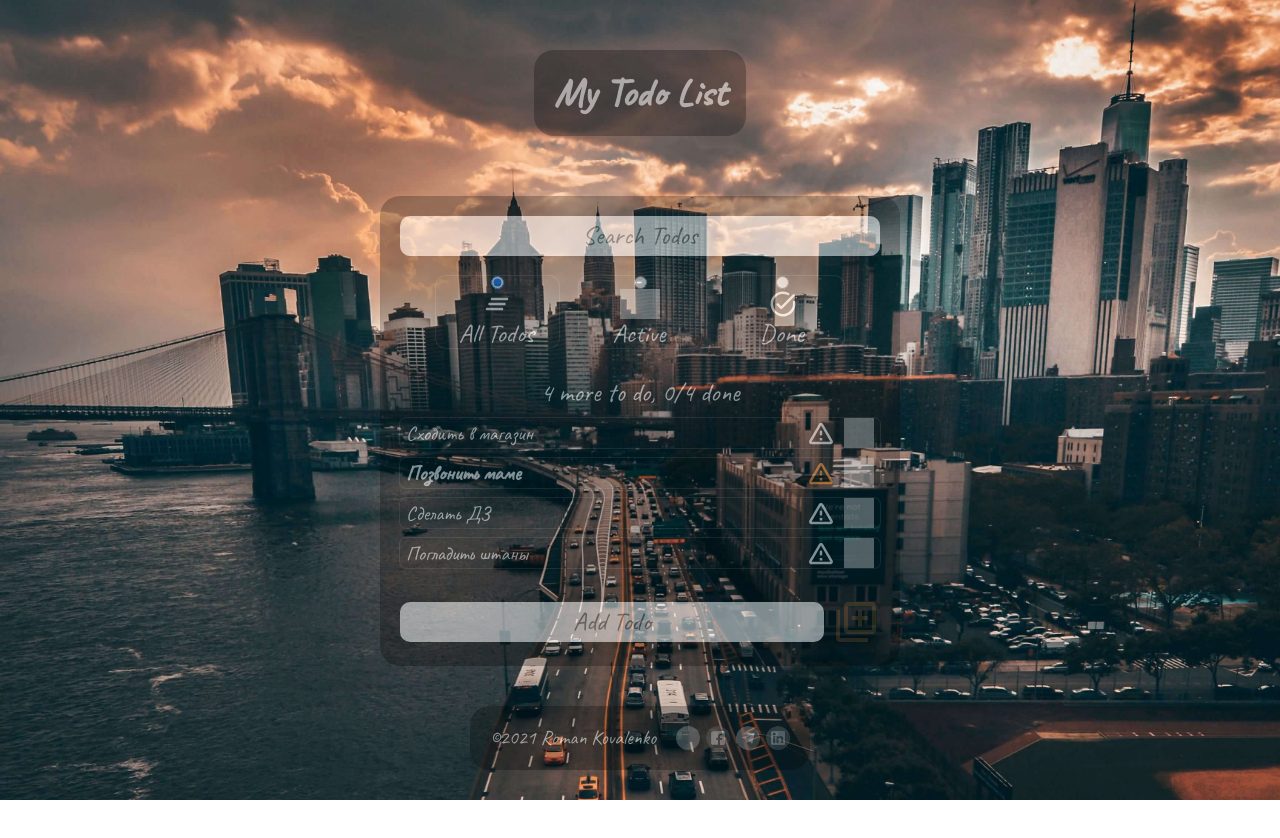
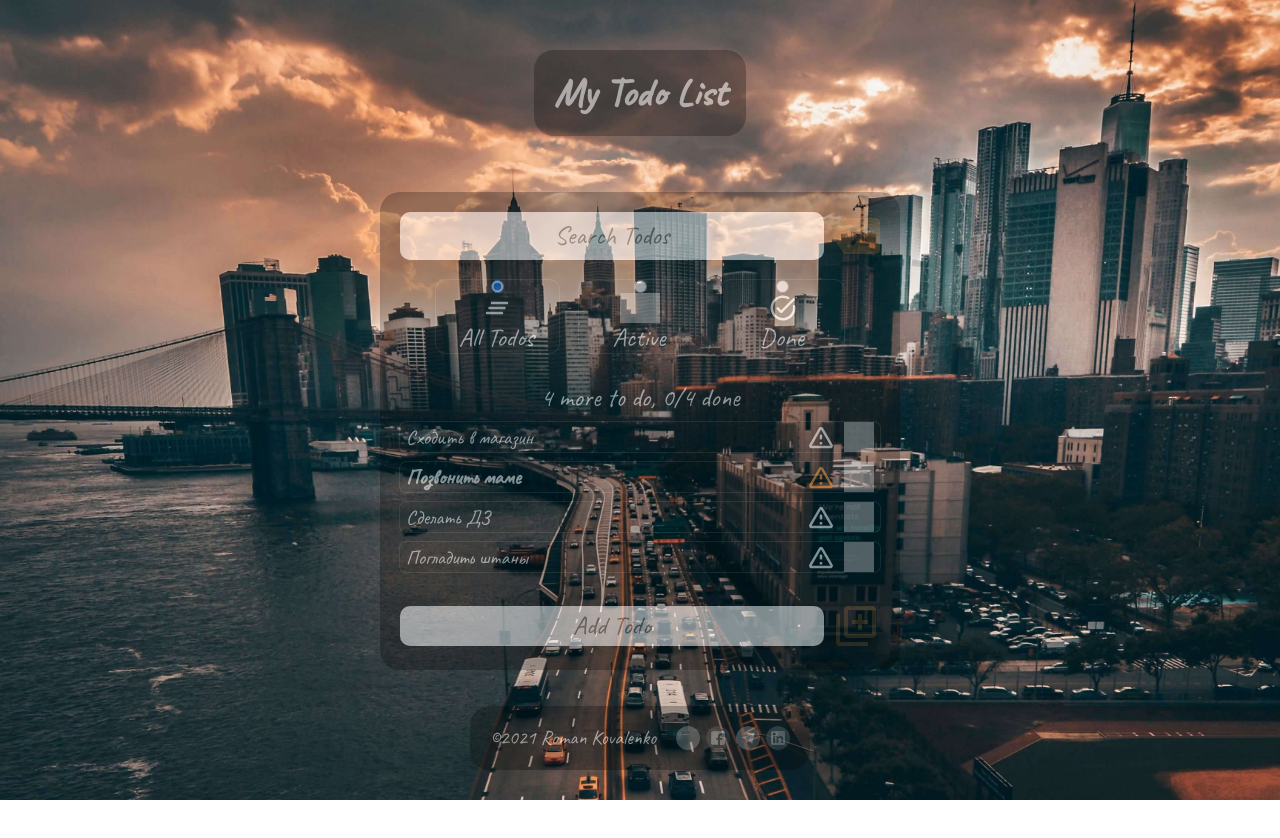
Before and after one commit to ramach05/todo-react-redux, a React (Create React App) app: page / in a window 1280 px wide. Shown: the top 838 px of the page. Built offline with nearby package versions, Linux system fonts and the light colour scheme; grey boxes are pictures that could not be loaded.

Commit message:
feat: create filter for title

```diff
--- a/src/components/AddSection/AddSection.js
+++ b/src/components/AddSection/AddSection.js
@@ -79,7 +79,7 @@ function AddSection({ onAddItem, countTotal }) {
               alt="add todo."
               className="icon icon_add-section"
             />
-            <div className="todo-item__btn-hint">add Todo</div>
+            <p className="todo-item__btn-hint">add Todo</p>
           </button>
         ) : (
           <button type="submit" disabled className="todo-item__btn">
--- a/src/components/AppMain/AppMain.js
+++ b/src/components/AppMain/AppMain.js
@@ -1,4 +1,4 @@
-import React, { useState } from "react";
+import React, { useEffect, useState } from "react";
 
 import "./AppMain.css";
 import TodoListItems from "../TodoListItems/TodoListItems";
@@ -12,6 +12,32 @@ let newTodoId = 100; // начало отсчета id новых задач (д
 
 function AppMain() {
   const [todoData, setTodoData] = useState(initialTodoData);
+  const [filter, setFilter] = useState({
+    isFiltered: false,
+    filterText: "",
+  });
+
+  useEffect(() => {
+    const { isFiltered, filterText } = filter;
+
+    if (isFiltered && filterText) {
+      // return
+    }
+    if (isFiltered && !filterText) {
+      // return ;
+    }
+    if (!isFiltered && filterText) {
+      return setTodoData(
+        initialTodoData.filter((item) =>
+          item.title.toLowerCase().includes(filterText)
+        )
+      );
+    }
+
+    return setTodoData(initialTodoData);
+  }, [filter]);
+
+  console.log("filter :>> ", filter);
 
   const countTodos = {
     countTotal: todoData.length,
@@ -84,7 +110,7 @@ function AppMain() {
   return (
     <main className="main">
       <article>
-        <Filter />
+        <Filter setFilter={setFilter} />
         <CounterTodos countTodos={countTodos} />
         <TodoListItems renderTodoItems={renderTodoItems} />
         <AddSection onAddItem={addItem} countTotal={countTodos.countTotal} />
--- a/src/components/Filter/Filter.css
+++ b/src/components/Filter/Filter.css
@@ -4,6 +4,14 @@
   align-items: center;
 
   margin: 0 0 calc(14px + (30 - 14) * ((100vw - 320px) / (1280 - 320))) 0;
+}
+
+.filter-form__filter-wrapp {
+  display: flex;
+
+  margin: 0 0 calc(10px + (20 - 10) * ((100vw - 320px) / (1280 - 320))) 0;
+  padding: 0;
+  width: 100%;
 }
 
 .filter-form__input {
@@ -13,7 +21,7 @@
   color: #ff9933;
 
   width: -webkit-fill-available;
-  margin: 0 0 calc(10px + (20 - 10) * ((100vw - 320px) / (1280 - 320))) 0;
+  margin: 0 8px 0 0;
   padding: 5px;
   border: none;
   border-radius: 10px;
--- a/src/components/Filter/Filter.js
+++ b/src/components/Filter/Filter.js
@@ -1,4 +1,4 @@
-import React from "react";
+import React, { useEffect, useState } from "react";
 
 import "./Filter.css";
 
@@ -8,21 +8,87 @@ import buttonAll from "../../images/svg/clear_all_white_24dp.svg";
 import buttonAllActive from "../../images/svg/clear_all_orange_24dp.svg";
 import buttonActive from "../../images/svg/check_white_24dp.svg";
 import buttonActiveActive from "../../images/svg/check_orange_24dp.svg";
+import filterResetBtn from "../../images/svg/reset_filter_24dp.svg";
 
-function Filter() {
+function Filter({ setFilter }) {
+  const [inputFilterValue, setInputFilterValue] = useState("");
+  const [isResetBtnEnable, setIsResetBtnEnable] = useState(false);
+
+  // const regexpTrimSpaces = /^[\s]+|[\s]+$/gim;
+  const regexpDoubleSpaces = /[\s]{2,}/gim;
+  const regexpSpaces = /^[\s]+|[\s]+$|[\s]{2,}/gim;
+
+  useEffect(() => {
+    if (inputFilterValue) {
+      setIsResetBtnEnable(true);
+
+      setFilter((prevState) => ({
+        ...prevState,
+        filterText: inputFilterValue
+          .replace(regexpDoubleSpaces, " ")
+          .trim()
+          .toLowerCase(),
+      }));
+    } else {
+      setIsResetBtnEnable(false);
+
+      setFilter((prevState) => ({ ...prevState, filterText: "" }));
+    }
+  }, [inputFilterValue, setFilter]);
+
   function handleSubmitForm(e) {
     e.preventDefault();
   }
 
+  function handleChangeInputFilter(e) {
+    // if (e.target.value.test(regexpTrimSpaces)) {
+    //   return setInputFilterValue(e.target.value.trim());
+    // }
+    // setInputFilterValue(e.target.value.replace(regexpSpaces, " "));
+    setInputFilterValue(e.target.value);
+  }
+
+  function handleResetFilter() {
+    setInputFilterValue("");
+    setFilter((prevState) => ({ ...prevState, filterText: "" }));
+  }
+
   return (
     <form className="filter-form" onSubmit={handleSubmitForm}>
+      <div className="filter-form__filter-wrapp">
         <input
           type="text"
           className="filter-form__input"
           placeholder="Search Todos"
           autoComplete="off"
           maxLength={100}
+          onChange={handleChangeInputFilter}
+          value={inputFilterValue}
         />
+
+        {isResetBtnEnable ? (
+          <button
+            type="button"
+            className="todo-item__btn"
+            onClick={handleResetFilter}
+          >
+            <img
+              src={filterResetBtn}
+              alt="reset filter."
+              className="icon icon_add-section"
+            />
+            <p className="todo-item__btn-hint">reset filter</p>
+          </button>
+        ) : (
+          <button type="button" className="todo-item__btn" disabled>
+            <img
+              src={filterResetBtn}
+              alt="reset filter."
+              className="icon icon_add-section icon_disable"
+            />
+          </button>
+        )}
+      </div>
 
       <ul
         className="filter-form__radio-ul"
--- a/src/components/TodoItem/TodoItem.js
+++ b/src/components/TodoItem/TodoItem.js
@@ -53,13 +53,13 @@ function TodoItem({
             className={isDone ? "icon icon_disable" : "icon"}
           />
           {isDone ? null : (
-            <div className="todo-item__btn-hint">mark as important</div>
+            <p className="todo-item__btn-hint">mark as important</p>
           )}
         </button>
 
         <button type="button" className="todo-item__btn" onClick={onDeleted}>
           <img src={trashButton} alt="delete task." className="icon" />
-          <div className="todo-item__btn-hint">delete</div>
+          <p className="todo-item__btn-hint">delete</p>
         </button>
       </div>
     </li>
```
Lines whose indentation alone changed are shown as unchanged.
